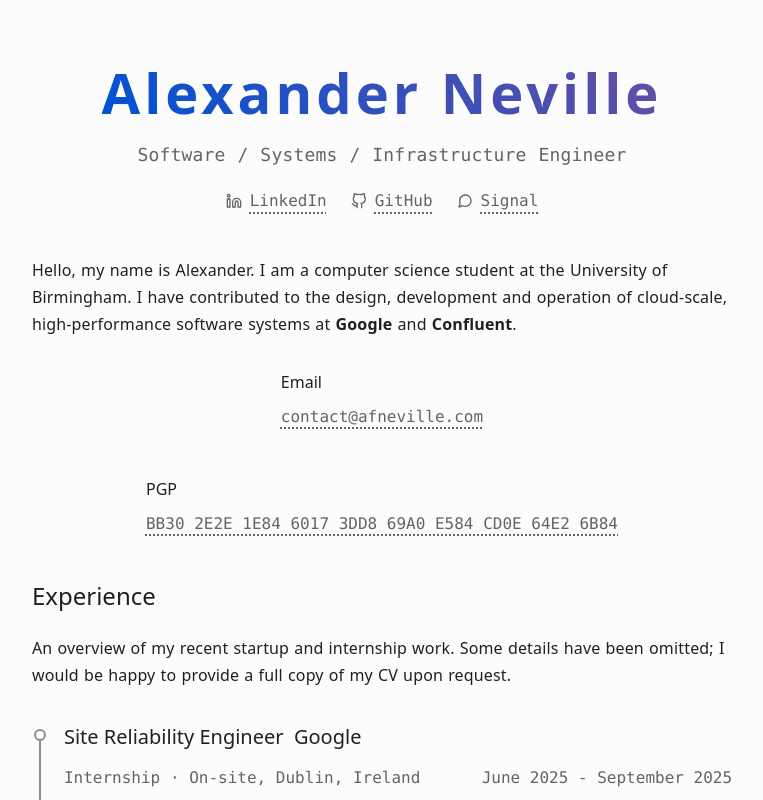
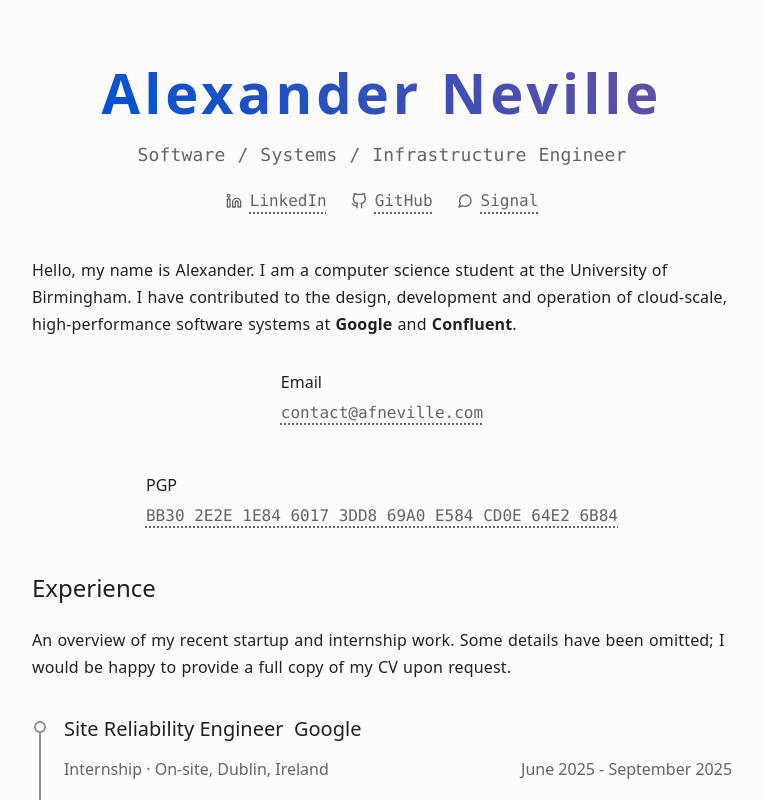
Before and after one commit to afneville/website, a SvelteKit app: page / in a window 1280 px wide. Shown: the top 800 px of the page, without its empty margins (258-1021 px from the left). Built offline with nearby package versions, Linux system fonts and the light colour scheme; a web font is replaced by a local one.

Commit message:
refactor styles

```diff
--- a/src/lib/components/contact-info.svelte
+++ b/src/lib/components/contact-info.svelte
@@ -10,23 +10,18 @@
 	}>();
 </script>
 
-<div class="contact-info">
+<div class="flex-col gap-sm">
 	{#if title}
 		<div class="title-row">
-			<span class="title">{title}</span>
+			<span class="title font-sans">{title}</span>
 		</div>
 	{/if}
-	<div class="link-row">
+	<div class="flex items-center">
 		<LinkWithIcon {linkText} {href} {download} {target} />
 	</div>
 </div>
 
 <style>
-	.contact-info {
-		display: flex;
-		flex-direction: column;
-		gap: 0.25rem;
-	}
 
 	.title-row {
 		margin-bottom: 0.25rem;
@@ -36,8 +31,4 @@
 		font-weight: 400;
 	}
 
-	.link-row {
-		display: flex;
-		align-items: center;
-	}
 </style>
--- a/src/lib/components/cv-entry.svelte
+++ b/src/lib/components/cv-entry.svelte
@@ -14,21 +14,17 @@
 </script>
 
 <div>
-	<div style="margin-bottom: 0.75rem;">
-		<h3>{role}&nbsp;&nbsp;<span style="font-weight: 300;">{company}</span></h3>
+	<div class="mb-sm">
+		<h3>{role}&nbsp;&nbsp;<span class="font-light">{company}</span></h3>
 	</div>
-	<div
-		style="color: var(--text-secondary); margin-bottom: 0.75rem; font-family: 'Iosevka Aile Web', 'Consolas', 'Monaco', monospace; display: flex; justify-content: space-between; align-items: flex-start; flex-wrap: wrap;"
-	>
-		<div style="display: flex; align-items: center;">
+	<div class="employment-info text-secondary font-sans flex justify-between items-start flex-wrap mb-sm">
+		<div class="flex items-center">
 			<span>{employmentType} · {location}</span>
 		</div>
 		<div>{dates}</div>
 	</div>
-	<p style="margin-bottom: 0.75rem;">{description}</p>
-	<div
-		style="color: var(--text-secondary); font-family: 'Iosevka Aile Web', 'Consolas', 'Monaco', monospace; padding-left: 0.5rem; display: flex; flex-wrap: wrap; gap: 0.25rem;"
-	>
+	<p class="mb-sm">{description}</p>
+	<div class="skills text-secondary font-sans flex flex-wrap gap-sm" style="padding-left: 0.5rem;">
 		{#each skills as skill, index (skill)}
 			<span
 				>{skill}{#if index < skills.length - 1}&nbsp;·{/if}</span
--- a/src/lib/components/heading.svelte
+++ b/src/lib/components/heading.svelte
@@ -10,10 +10,10 @@
 <div class="heading">
 	<h1 class="gradient-text heading-title">{text}</h1>
 	{#if tagline}
-		<p class="tagline">{tagline}</p>
+		<p class="tagline text-secondary font-mono">{tagline}</p>
 	{/if}
 	{#if socialLinks}
-		<div class="social-links">
+		<div class="social-links flex justify-center gap-xl flex-wrap">
 			{#each socialLinks as link (link.href)}
 				<div>
 					<LinkWithIcon linkText={link.linkText} href={link.href} icon={link.icon} />
@@ -40,19 +40,12 @@
 	}
 
 	.tagline {
-		color: var(--text-secondary);
-		font-family: 'Iosevka Etoile Web', 'Consolas', 'Monaco', monospace;
 		font-size: 1.125rem;
-		/* line-height: 1; */
 		text-align: center;
 	}
 
 	.social-links {
-		display: flex;
-		justify-content: center;
-		gap: 1.5rem;
 		margin-top: 1rem;
-		flex-wrap: wrap;
 	}
 
 	@media (max-width: 480px) {
--- a/src/lib/components/link-with-icon.svelte
+++ b/src/lib/components/link-with-icon.svelte
@@ -8,7 +8,7 @@
 	}>();
 </script>
 
-<a {href} class="link-with-icon" target={target || '_blank'} {download} rel="noopener noreferrer">
+<a {href} class="link-with-icon items-center gap-md font-mono font-light text-secondary" target={target || '_blank'} {download} rel="noopener noreferrer">
 	{#if icon}
 		<span class="icon">
 			<!-- eslint-disable-next-line svelte/no-at-html-tags -->
@@ -21,12 +21,7 @@
 <style>
 	.link-with-icon {
 		display: inline-flex;
-		align-items: center;
-		gap: 0.5rem;
 		text-decoration: none;
-		font-family: 'Iosevka Etoile Web', 'Consolas', 'Monaco', monospace;
-		font-weight: 300;
-		color: var(--text-secondary);
 		transition: all 0.2s ease;
 	}
 
--- a/src/routes/+layout.svelte
+++ b/src/routes/+layout.svelte
@@ -22,7 +22,7 @@
 	{@render children?.()}
 </main>
 
-<footer>
+<footer class="flex justify-center items-center">
 	<ThemeToggle />
 </footer>
 
@@ -76,9 +76,6 @@
 	footer {
 		margin-top: auto;
 		padding: 1rem;
-		display: flex;
-		justify-content: center;
-		align-items: center;
 	}
 
 	:global(p) {
@@ -101,6 +98,86 @@
 		margin: 0;
 	}
 
+	/* Typography utilities */
+	:global(.font-mono) {
+		font-family: 'Iosevka Etoile Web', 'Consolas', 'Monaco', monospace;
+	}
+
+	:global(.font-sans) {
+		font-family: 'Iosevka Aile Web', system-ui, -apple-system, sans-serif;
+	}
+
+	:global(.text-secondary) {
+		color: var(--text-secondary);
+	}
+
+	:global(.font-light) {
+		font-weight: 300;
+	}
+
+	/* Layout utilities */
+	:global(.flex) {
+		display: flex;
+	}
+
+	:global(.flex-col) {
+		flex-direction: column;
+	}
+
+	:global(.items-center) {
+		align-items: center;
+	}
+
+	:global(.justify-center) {
+		justify-content: center;
+	}
+
+	:global(.justify-between) {
+		justify-content: space-between;
+	}
+
+	:global(.flex-wrap) {
+		flex-wrap: wrap;
+	}
+
+	/* Gap utilities */
+	:global(.gap-sm) {
+		gap: 0.25rem;
+	}
+
+	:global(.gap-md) {
+		gap: 0.5rem;
+	}
+
+	:global(.gap-lg) {
+		gap: 1rem;
+	}
+
+	:global(.gap-xl) {
+		gap: 1.5rem;
+	}
+
+	:global(.gap-2xl) {
+		gap: 3rem;
+	}
+
+	/* Spacing utilities */
+	:global(.mb-sm) {
+		margin-bottom: 0.75rem;
+	}
+
+	:global(.mb-lg) {
+		margin-bottom: 2rem;
+	}
+
+	:global(.mt-lg) {
+		margin-top: 2rem;
+	}
+
+	:global(.mt-xl) {
+		margin-top: 2.5rem;
+	}
+
 	:global(::selection) {
 		background: #654ea3;
 		color: white;
--- a/src/routes/+page.svelte
+++ b/src/routes/+page.svelte
@@ -73,10 +73,9 @@
 		software systems at <strong>Google</strong> and <strong>Confluent</strong>.
 	</p>
 </section>
-<div style="margin-top:2rem; margin-bottom:2rem;"></div>
-<!-- <DottedLine marginTop="2rem" marginBottom="2rem" /> -->
+<div class="mt-lg mb-lg"></div>
 <section aria-label="Contact Information">
-	<div class="contact-buttons">
+	<div class="contact-buttons flex flex-wrap justify-center gap-2xl">
 		<ContactInfo
 			title="Email"
 			linkText="contact@afneville.com"
@@ -90,18 +89,16 @@
 		/>
 	</div>
 </section>
-<!-- <DottedLine marginBottom="2rem" marginTop="2.5rem" /> -->
-<div style="margin-top:2rem; margin-bottom:2.5rem;"></div>
+<div class="mt-lg" style="margin-bottom: 2.5rem;"></div>
 <section aria-label="Experience">
 	<h2>Experience</h2>
-	<p style="margin-bottom: 2rem;">
+	<p class="mb-lg">
 		An overview of my recent startup and internship work. Some details have been omitted; I would be
 		happy to provide a full copy of my CV upon request.
 	</p>
 	<CVTimeline entries={cvEntries} />
 </section>
-<!-- <DottedLine marginBottom="2rem" marginTop="2.5rem" /> -->
-<div style="margin-top:2rem; margin-bottom:2rem;"></div>
+<div class="mt-lg mb-lg"></div>
 <section aria-label="Interests">
 	<h2>About Me</h2>
 	<p>
@@ -124,12 +121,6 @@
 </section>
 
 <style>
-	.contact-buttons {
-		display: flex;
-		flex-wrap: wrap;
-		justify-content: center;
-		gap: 3rem;
-	}
 	@media (max-width: 85ch) {
 		.contact-buttons {
 			flex-direction: column;
```
